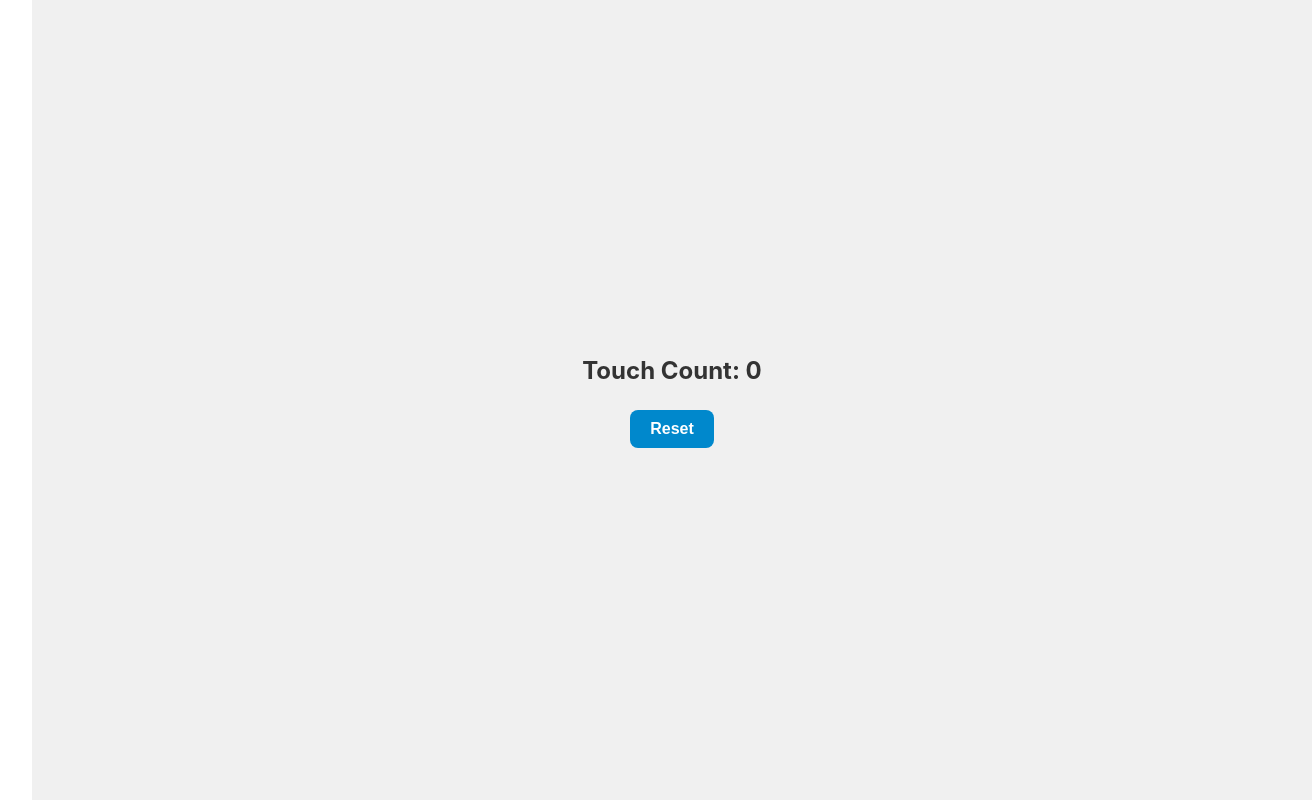
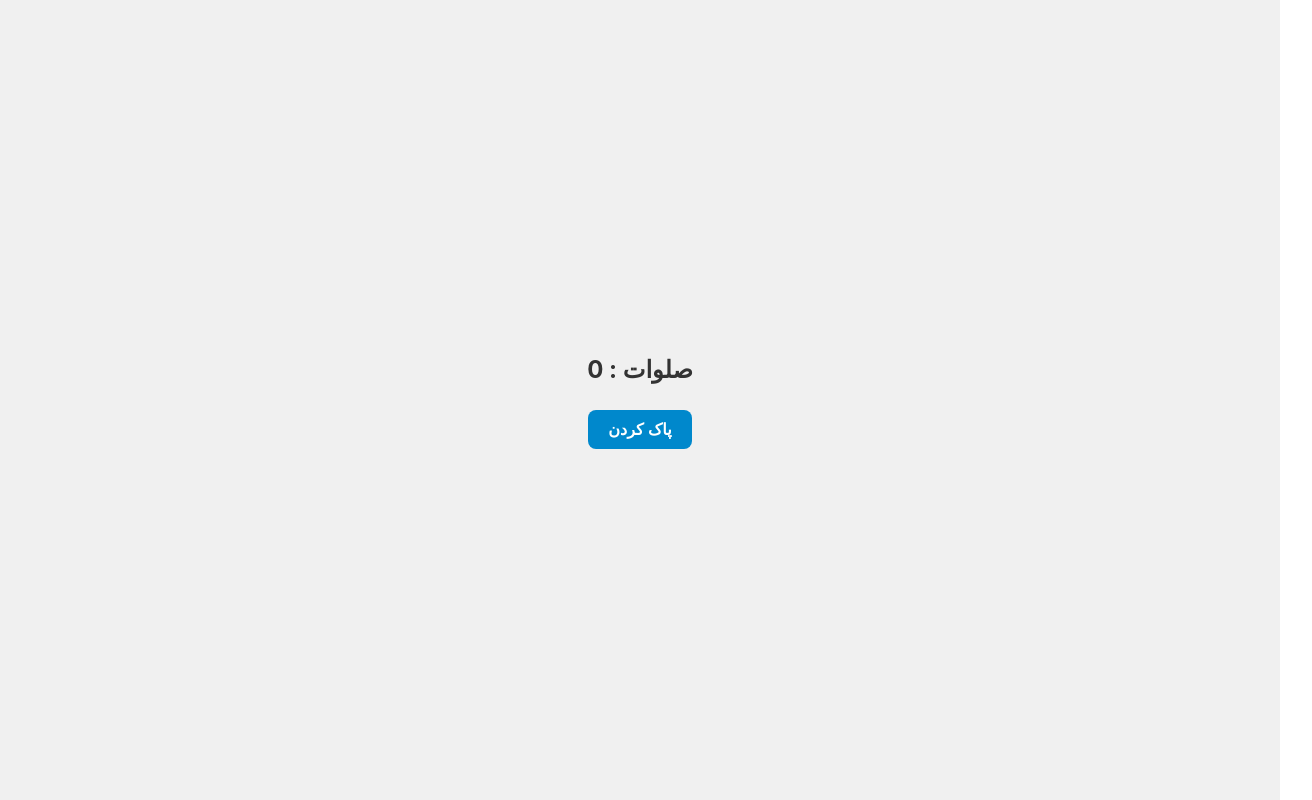
Before and after one commit to saeed-asghari/salavatShomar, a Vue app: page / in a window 1280 px wide. Shown: the whole page, 1312 px wide, since content can reach past the window. Built offline with nearby package versions, Linux system fonts and the light colour scheme.

Commit message:
change fa

```diff
--- a/src/App.vue
+++ b/src/App.vue
@@ -1,8 +1,8 @@
 <template>
   <div class="touchable-area" @mousedown="handleTouchStart" @mouseup="handleTouchEnd" @mouseleave="handleTouchEnd"
     @touchstart="handleTouchStart" @touchend="handleTouchEnd">
-    <p class="counter">Touch Count: {{ counter }}</p>
-    <button class="reset-button" @click="resetCounter">Reset</button>
+    <p class="counter">صلوات : {{ counter }}</p>
+    <button class="reset-button" @click="resetCounter">پاک کردن</button>
   </div>
 </template>
 
@@ -12,7 +12,6 @@ import { ref, onMounted } from "vue";
 
 const counter = ref(0);
 const isPressed = ref(false);
-
 const handleTouchStart = () => {
   isPressed.value = true;
   counter.value++;
--- a/src/assets/main.css
+++ b/src/assets/main.css
@@ -15,36 +15,3 @@
   /* Firefox */
   touch-action: manipulation;
 }
-#app {
-  max-width: 1280px;
-  margin: 0 auto;
-  padding: 2rem;
-  font-weight: normal;
-}
-
-a,
-.green {
-  text-decoration: none;
-  color: hsla(160, 100%, 37%, 1);
-  transition: 0.4s;
-  padding: 3px;
-}
-
-@media (hover: hover) {
-  a:hover {
-    background-color: hsla(160, 100%, 37%, 0.2);
-  }
-}
-
-@media (min-width: 1024px) {
-  body {
-    display: flex;
-    place-items: center;
-  }
-
-  #app {
-    display: grid;
-    grid-template-columns: 1fr 1fr;
-    padding: 0 2rem;
-  }
-}
```
